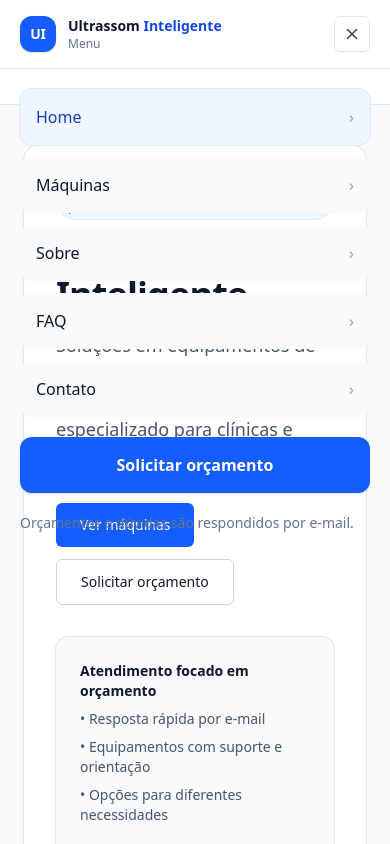
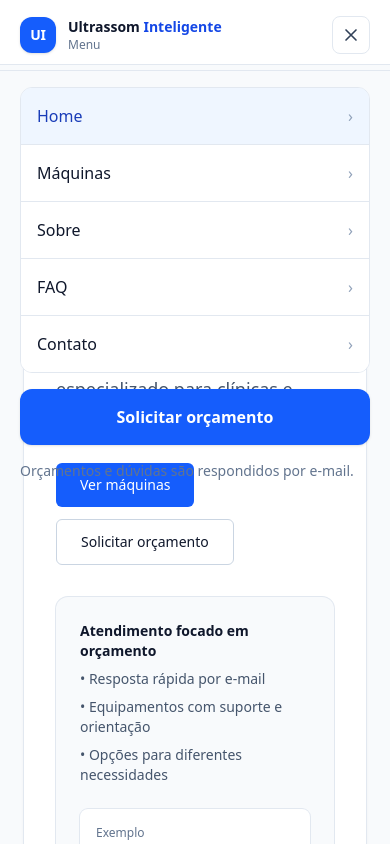
Before and after one commit to jvdellolio/ultrassom-inteligente, a Next.js app: page / in a window 390 px wide. Both pictures are taken after a click on the button "Abrir menu". Shown: the top 844 px of the page. Built offline with nearby package versions, Linux system fonts and the light colour scheme.

Commit message:
Fix mobile header and fullscreen menu

```diff
--- a/src/components/Header.js
+++ b/src/components/Header.js
@@ -30,7 +30,7 @@ export default function Header() {
     setOpen(false);
   }, [pathname]);
 
-  // Trava scroll no mobile quando menu abre
+  // Trava o scroll quando o menu abre (mobile)
   useEffect(() => {
     if (!open) return;
     const prev = document.body.style.overflow;
@@ -41,11 +41,10 @@ export default function Header() {
   }, [open]);
 
   return (
-    <header className="sticky top-0 z-50 border-b border-slate-200 bg-white/80 backdrop-blur">
-      <div className="mx-auto max-w-6xl px-6 py-4">
-        {/* Layout desktop: logo (esq) | nav (centro) | botão (dir) */}
-        <div className="grid grid-cols-[1fr_auto_1fr] items-center">
-          {/* Logo */}
+    <header className="sticky top-0 z-50 border-b border-slate-200 bg-white/90 backdrop-blur">
+      <div className="mx-auto max-w-6xl px-4 py-3 sm:px-6">
+        {/* MOBILE: flex (logo esquerda | botão direita) */}
+        <div className="flex items-center justify-between md:hidden">
           <Link href="/" className="flex items-center gap-3">
             <div className="flex h-10 w-10 items-center justify-center rounded-xl bg-blue-600 text-white shadow-sm">
               <span className="text-sm font-bold tracking-tight">UI</span>
@@ -58,8 +57,39 @@ export default function Header() {
             </div>
           </Link>
 
-          {/* Nav (centro) - desktop */}
-          <nav className="hidden items-center gap-2 md:flex">
+          <button
+            type="button"
+            onClick={() => setOpen(true)}
+            className="inline-flex items-center justify-center rounded-lg border border-slate-200 bg-white p-2 text-slate-700 shadow-sm hover:bg-slate-50"
+            aria-label="Abrir menu"
+            aria-expanded={open}
+          >
+            <svg width="22" height="22" viewBox="0 0 24 24" fill="none" aria-hidden="true">
+              <path
+                d="M4 6h16M4 12h16M4 18h16"
+                stroke="currentColor"
+                strokeWidth="2"
+                strokeLinecap="round"
+              />
+            </svg>
+          </button>
+        </div>
+
+        {/* DESKTOP: grid (logo esquerda | nav centro | botão direita) */}
+        <div className="hidden md:grid md:grid-cols-[1fr_auto_1fr] md:items-center">
+          <Link href="/" className="flex items-center gap-3">
+            <div className="flex h-10 w-10 items-center justify-center rounded-xl bg-blue-600 text-white shadow-sm">
+              <span className="text-sm font-bold tracking-tight">UI</span>
+            </div>
+            <div className="leading-tight">
+              <p className="text-sm font-semibold text-slate-900">
+                Ultrassom <span className="text-blue-700">Inteligente</span>
+              </p>
+              <p className="text-xs text-slate-500">Orçamento por e-mail</p>
+            </div>
+          </Link>
+
+          <nav className="flex items-center gap-2">
             {nav.map((item) => {
               const active = isActive(pathname, item.href);
               return (
@@ -79,8 +109,7 @@ export default function Header() {
             })}
           </nav>
 
-          {/* Ações (direita) - desktop */}
-          <div className="hidden justify-end md:flex">
+          <div className="flex justify-end">
             <Link
               href="/contato"
               className="inline-flex items-center rounded-md bg-blue-600 px-4 py-2 text-sm font-medium text-white shadow-sm hover:bg-blue-700"
@@ -88,39 +117,13 @@ export default function Header() {
               Solicitar orçamento
             </Link>
           </div>
-
-          {/* Botão mobile (fica no canto direito) */}
-          <div className="flex justify-end md:hidden">
-            <button
-              type="button"
-              onClick={() => setOpen(true)}
-              className="inline-flex items-center justify-center rounded-md border border-slate-200 bg-white px-3 py-2 text-sm font-medium text-slate-700 shadow-sm hover:bg-slate-50"
-              aria-label="Abrir menu"
-              aria-expanded={open}
-            >
-              <svg
-                width="20"
-                height="20"
-                viewBox="0 0 24 24"
-                fill="none"
-                aria-hidden="true"
-              >
-                <path
-                  d="M4 6h16M4 12h16M4 18h16"
-                  stroke="currentColor"
-                  strokeWidth="2"
-                  strokeLinecap="round"
-                />
-              </svg>
-            </button>
-          </div>
         </div>
       </div>
 
-      {/* Menu mobile FULL SCREEN (não mistura com o site) */}
+      {/* MENU MOBILE: FULL SCREEN, SEM VAZAR O SITE */}
       {open && (
-        <div className="fixed inset-0 z-60 md:hidden">
-          {/* fundo escuro */}
+        <div className="fixed inset-0 z-9999 md:hidden">
+          {/* backdrop */}
           <button
             type="button"
             className="absolute inset-0 bg-slate-900/50"
@@ -128,7 +131,7 @@ export default function Header() {
             onClick={() => setOpen(false)}
           />
 
-          {/* tela branca por cima (full screen) */}
+          {/* painel branco cobrindo a tela toda */}
           <div className="absolute inset-0 bg-white">
             {/* topo do menu */}
             <div className="flex items-center justify-between border-b border-slate-200 px-5 py-4">
@@ -147,16 +150,10 @@ export default function Header() {
               <button
                 type="button"
                 onClick={() => setOpen(false)}
-                className="rounded-md border border-slate-200 bg-white p-2 text-slate-700 hover:bg-slate-50"
+                className="rounded-lg border border-slate-200 bg-white p-2 text-slate-700 hover:bg-slate-50"
                 aria-label="Fechar"
               >
-                <svg
-                  width="18"
-                  height="18"
-                  viewBox="0 0 24 24"
-                  fill="none"
-                  aria-hidden="true"
-                >
+                <svg width="20" height="20" viewBox="0 0 24 24" fill="none" aria-hidden="true">
                   <path
                     d="M6 6l12 12M18 6L6 18"
                     stroke="currentColor"
@@ -167,37 +164,36 @@ export default function Header() {
               </button>
             </div>
 
-            {/* links */}
-            <nav className="px-5 py-5">
-              <div className="grid gap-3">
+            {/* links (lista limpa, sem “cartões” sobrepondo) */}
+            <nav className="px-5 py-4">
+              <ul className="divide-y divide-slate-200 overflow-hidden rounded-xl border border-slate-200">
                 {nav.map((item) => {
                   const active = isActive(pathname, item.href);
                   return (
+                    <li key={item.href}>
                       <Link
-                      key={item.href}
                         href={item.href}
                         className={cn(
-                        "flex items-center justify-between rounded-xl px-4 py-4 text-base font-medium transition",
-                        active
-                          ? "bg-blue-50 text-blue-800 ring-1 ring-blue-100"
-                          : "bg-slate-50 text-slate-900 hover:bg-slate-100"
+                          "flex items-center justify-between px-4 py-4 text-base font-medium",
+                          active ? "bg-blue-50 text-blue-800" : "bg-white text-slate-900"
                         )}
                       >
                         <span>{item.label}</span>
                         <span className="text-slate-400">›</span>
                       </Link>
+                    </li>
                   );
                 })}
+              </ul>
 
               <Link
                 href="/contato"
-                  className="mt-2 flex w-full items-center justify-center rounded-xl bg-blue-600 px-4 py-4 text-base font-semibold text-white shadow-sm hover:bg-blue-700"
+                className="mt-4 flex w-full items-center justify-center rounded-xl bg-blue-600 px-4 py-4 text-base font-semibold text-white shadow-sm hover:bg-blue-700"
               >
                 Solicitar orçamento
               </Link>
-              </div>
 
-              <p className="mt-5 text-sm text-slate-500">
+              <p className="mt-4 text-sm text-slate-500">
                 Orçamentos e dúvidas são respondidos por e-mail.
               </p>
             </nav>
```
Lines whose indentation alone changed are shown as unchanged.
